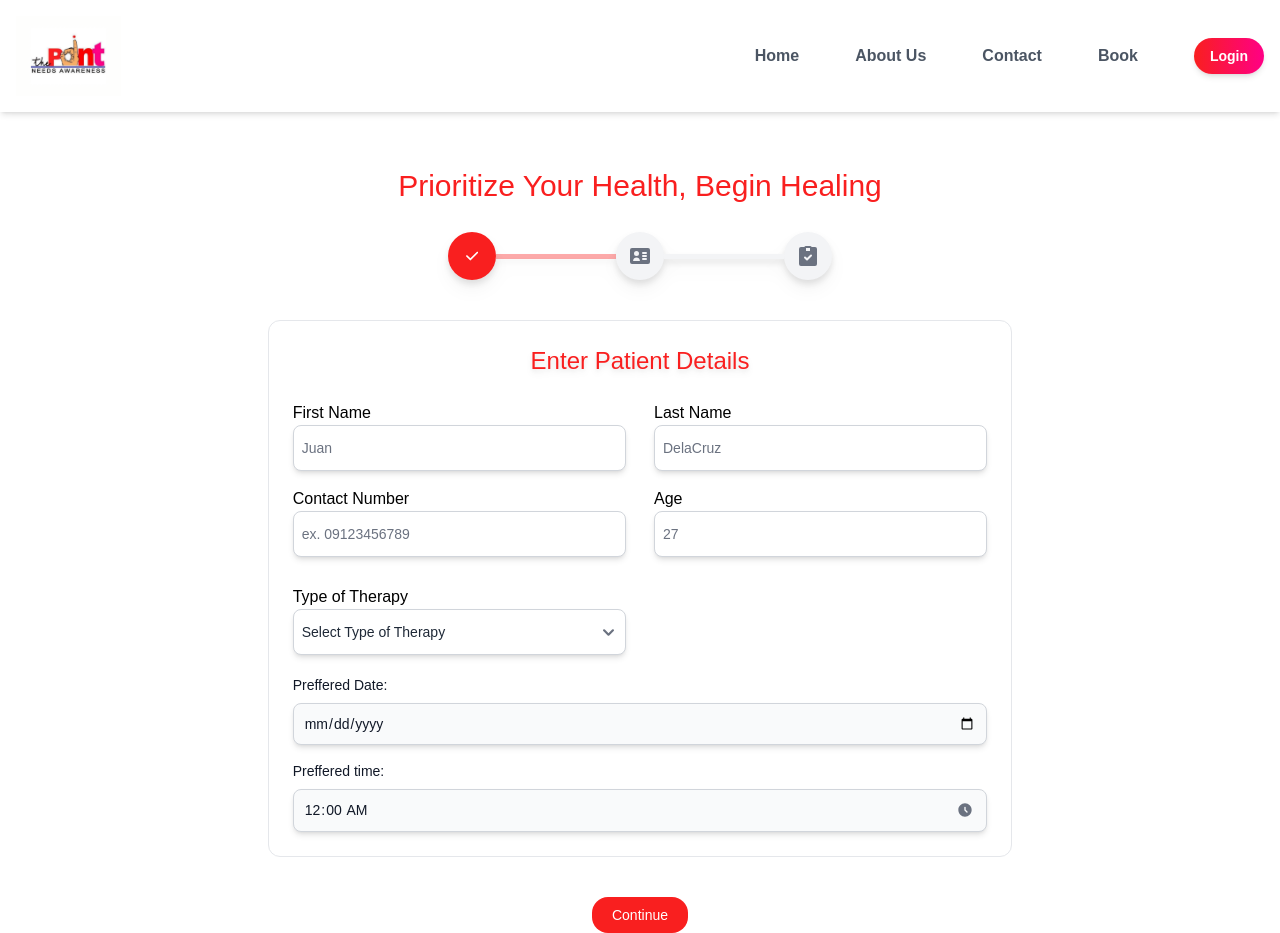
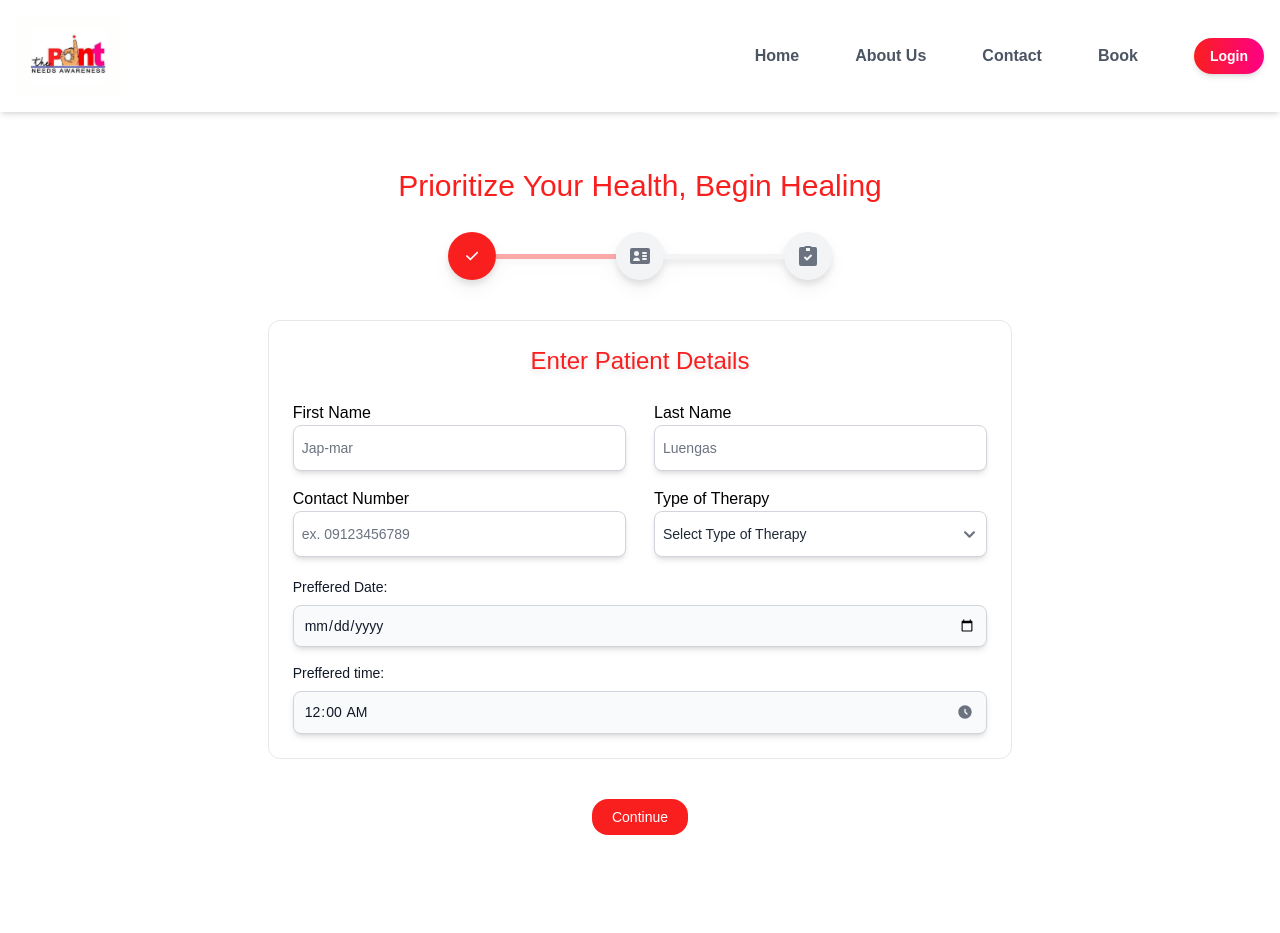
Before and after one commit to jomcelis9/thePoint, a React (Vite) app in the folder frontend/thePoint/: page /booking in a window 1280 px wide. After the commit the page ends 835 px from the top, so only its background shows below. Built offline with nearby package versions, Linux system fonts and the light colour scheme.

Commit message:
Confirmed

```diff
--- a/frontend/thePoint/src/App.jsx
+++ b/frontend/thePoint/src/App.jsx
@@ -15,7 +15,6 @@ import Dashboard from './pages/admin/Dashboard';
 import ReportsAndData from './pages/admin/ReportsAndData';
 import ClientManagement from './pages/admin/ClientManagement';
 import Settings from './pages/admin/Settings';
-
 
 axios.defaults.baseURL = "http://localhost:4000";
 
--- a/frontend/thePoint/src/pages/client/BookingPage.jsx
+++ b/frontend/thePoint/src/pages/client/BookingPage.jsx
@@ -45,12 +45,12 @@ export default function BookingPage(){
                                 <div className="grid md:grid-cols-2 md:gap-7 rounded-md py-2">
                                     <div className="relative z-0 w-full group">
                                     <label htmlFor="firstName">First Name</label>
-                                    <input id="firstName" name="firstName" type="text" required className="shadow-md rounded-lg w-full text-gray-800 text-sm border-b border-gray-300 focus:border-thePointPink px-2 py-3 outline-none" placeholder="Juan" />
+                                    <input id="firstName" name="firstName" type="text" required className="shadow-md rounded-lg w-full text-gray-800 text-sm border-b border-gray-300 focus:border-thePointPink px-2 py-3 outline-none" placeholder="Jap-mar " />
                                     </div>
 
                                     <div className="relative z-0 w-full group">
                                     <label htmlFor="lastName">Last Name</label>
-                                    <input id="lastName" name="lastName" type="text" required className="shadow-md rounded-lg w-full text-gray-800 text-sm border-b border-gray-300 focus:border-thePointPink px-2 py-3 outline-none" placeholder="DelaCruz" />
+                                    <input id="lastName" name="lastName" type="text" required className="shadow-md rounded-lg w-full text-gray-800 text-sm border-b border-gray-300 focus:border-thePointPink px-2 py-3 outline-none" placeholder="Luengas" />
                                     </div>
                                 </div>
 
@@ -61,11 +61,7 @@ export default function BookingPage(){
                                     onKeyPress={(e) => { if (!/[0-9]/.test(e.key)) e.preventDefault(); }} />
                                 </div>
 
-                                <div className="relative z-0 w-full group">
-                                    <label >Age</label>
-                                    <input  name="age" type="text" required maxLength="3" className="shadow-md rounded-lg w-full text-gray-800 text-sm border-b border-gray-300 focus:border-thePointPink px-2 py-3 outline-none" placeholder="27"
-                                    onKeyPress={(e) => { if (!/[0-9]/.test(e.key)) e.preventDefault(); }} />
-                                </div>
+
 
 
                                     <div className="relative z-0 w-full group">
--- a/frontend/thePoint/src/pages/client/PaymentPage.jsx
+++ b/frontend/thePoint/src/pages/client/PaymentPage.jsx
@@ -104,7 +104,7 @@ export default function PaymentPage(){
                                 </div>
 
                                 <div className=" flex mt-7 justify-center">
-                                    <Link to={"/confirm"}>
+                                    <Link to={""}>
                                         <button type="button" className="bg-gradient-to-r from-thePointRed to-thePointPink w-25 text-white bg-primary-600 focus:ring-2 focus:outline-none focus:ring-amber-200 font-medium rounded-2xl text-sm px-5 py-2 text-center
                                         transform active:scale-x-100 transition-transform transition ease-in delay-100 hover:-translate-y-1 hover:drop-shadow-xl duration-300 ">
                                         Submit
```
